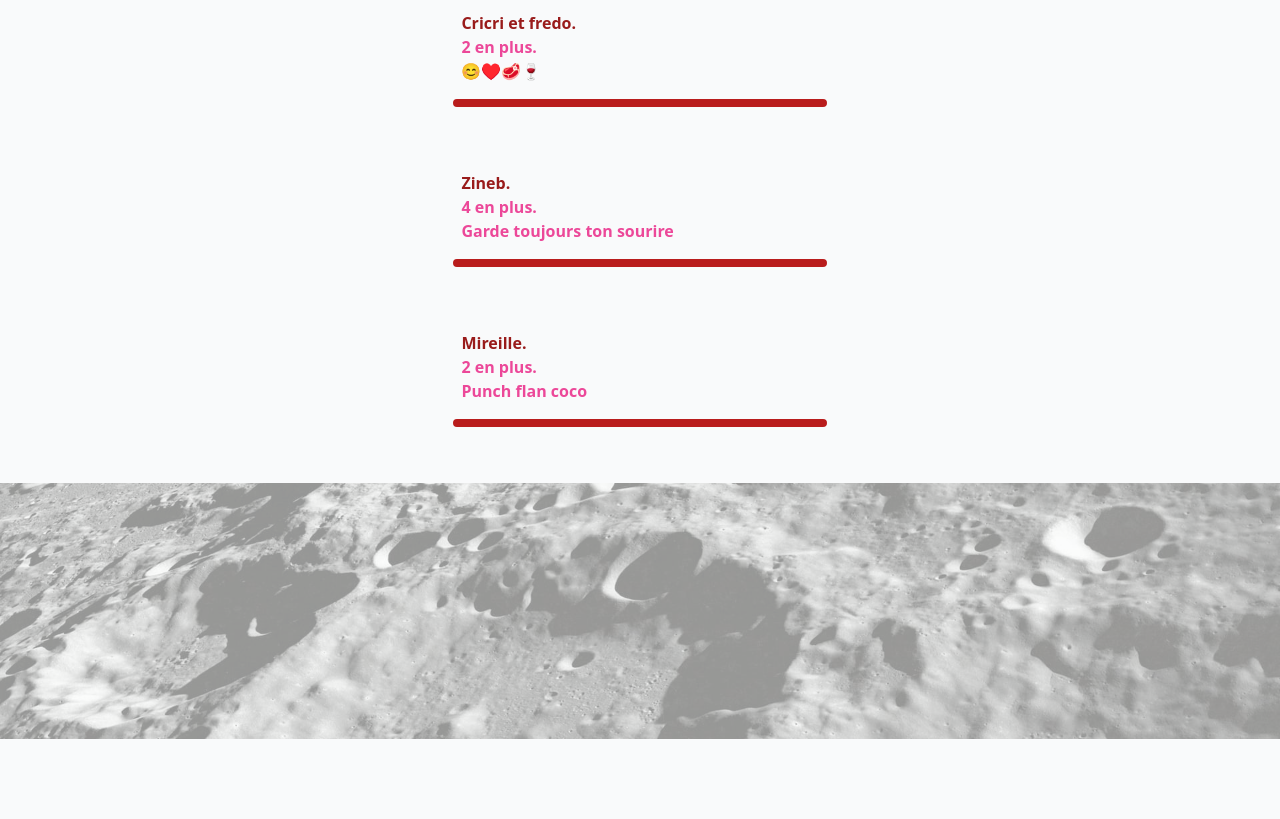
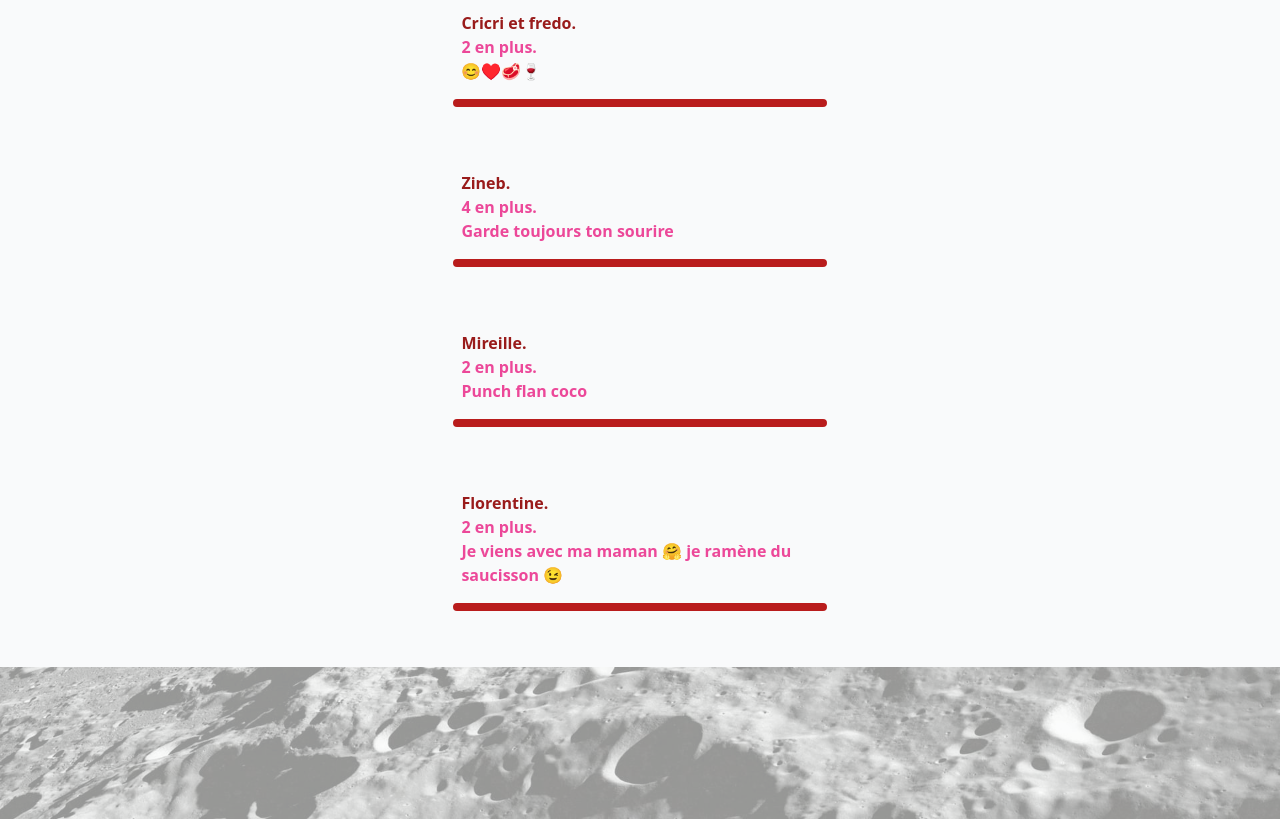
Before and after one commit to lrag14/janvilfront, an Astro site: page / in a window 1280 px wide. Shown: the part 3835-4654 px from the top of the page. Before the commit the page ends 4574 px from the top, so only its background shows below. Built offline with nearby package versions, Linux system fonts and the light colour scheme; Astro itself is replaced by a stand-in of ours; what tailwindcss-fluid-type would draw is missing.

Commit message:
florentine

```diff
--- a/src/components/character-list.astro
+++ b/src/components/character-list.astro
@@ -33,6 +33,11 @@ const characters = [
     number: "2",
     message: "Punch flan coco",
   },
+  {
+    name: "Florentine",
+    number: "2",
+    message: "Je viens avec ma maman 🤗 je ramène du saucisson 😉",
+  },
 ];
 const totalNumber = characters.reduce(
   (total, character) => total + parseInt(character.number),
```
